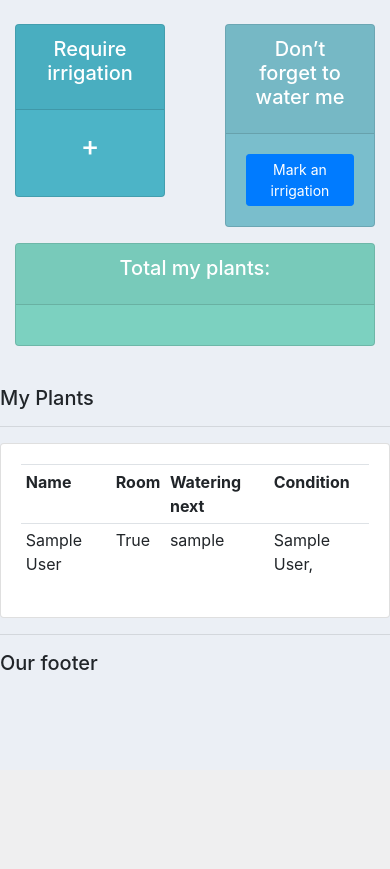
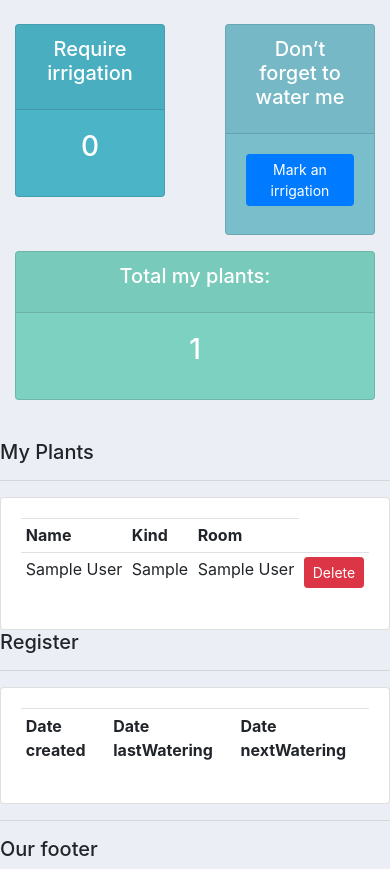
Before and after one commit to Raskol-dm/BDpr_Plant, a Django app: page / in a window 390 px wide. Shown: the part 74-943 px from the top of the page. Before the commit the page ends 744 px from the top, so only its background shows below. Run offline with Django 3.2, Linux system fonts and the light colour scheme; a user stored in the database is signed in; tables that the repository leaves empty hold one stand-in row (values such as "Sample post"); lists and menus that the app fills with data are empty; some libraries are stand-ins or nearby versions.

Commit message:
Views_and_triggers

```diff
--- a/plantproj/accounts/filters.py
+++ b/plantproj/accounts/filters.py
@@ -6,5 +6,4 @@ from .models import *
 class OrderFilter(django_filters.FilterSet):
     class Meta:
         model = Plants
-        fields = '__all__'
-        exlude = ['waterfreq']
+        fields = 'name', 'kind', 'height', 'complexity', 'lighting'
--- a/plantproj/accounts/models.py
+++ b/plantproj/accounts/models.py
@@ -1,3 +1,4 @@
+from pyexpat import model
 from django.db import models
 
 # Наша база данных
@@ -22,6 +23,7 @@ class Plants(models.Model):
     complexity = models.CharField(max_length=20,choices=COMPL)
     lighting = models.CharField(max_length=20, choices=LIGHT)
     waterfreq = models.SmallIntegerField()
+    # nextFreq = models.DateField() - для одного
 
     class Meta:
         ordering = ('name',)
@@ -37,6 +39,8 @@ class Room(models.Model):
     is_active = models.BooleanField(default=False)
     user_id = models.ForeignKey('auth.User', on_delete=models.CASCADE)
     plrelation = models.ManyToManyField(Plants)
+    # created = models.DateField(auto_now_add=True)
+    # upwaterfreq = models.DateField(auto_now=True)
 
     class Meta:
         ordering = ('user_id',)
@@ -51,3 +55,15 @@ class Room(models.Model):
 #     user = models.ForeignKey(
 #         to=User, on_delete=models.CASCADE, related_name='owner')
 #     plants = models.ManyToManyField(Plant, related_name='plants_rooms')
+
+class Watrlogs(models.Model):
+    room_id = models.ForeignKey('Room', on_delete=models.CASCADE)
+    pname_id = models.ForeignKey('Plants', on_delete=models.CASCADE)
+    created = models.DateField(auto_now_add=True)
+    upwaterfreq = models.DateField(auto_now=True)
+    nextwaterfreq = models.DateField(auto_now=True)
+
+    class Meta:
+        ordering = ('room_id',)
+        verbose_name = 'Журнал полива'
+        verbose_name_plural = 'Журнал поливов'
--- a/plantproj/accounts/templates/dashboard.html
+++ b/plantproj/accounts/templates/dashboard.html
@@ -9,27 +9,47 @@
 
 <div class="row">
 
-    <div class="col-md-12">
+    <div class="col-md-6">
         <h5>My Plants</h5>
         <hr>
         <div class="card card-body">
             <table class="table table-sm">
                 <tr>
                     <th>Name</th>
+                    <th>Kind</th>
                     <th>Room</th>
-                    <th>Watering next</th>
-                    <th>Condition</th>
                 </tr>
                 {% for i in rooms %}
                 <tr>
+                    {% for plant in i.plrelation.all %}
+                    <tr>
+                    <td> {{ plant.name }}</td>
+                    <td> {{ plant.kind }}</td>
                     <td>{{i.rname}}</td>
-                    <td>{{i.is_active}}</td>
-                    <td>{{i.user_id}}</td>
-                    <td>
-                        {% for plant in i.plrelation.all %}
-                        {{ plant.name }},
-                        {% endfor %}
-                    </td>
+                    <td><a class="btn btn-sm btn-danger" href="df">Delete</a></td>
+                    {% endfor %}
+                </tr>
+                {% endfor %}
+            </table>
+        </div>
+    </div>
+    <div class="col-md-6">
+        <h5>Register</h5>
+        <hr>
+        <div class="card card-body">
+            <table class="table table-sm">
+                <tr>
+                    <th>Date created</th>
+                    <th>Date lastWatering</th>
+                    <th>Date nextWatering</th>
+                </tr>
+                {% for i in dtlogs %}
+                <tr>
+
+                    <td>{{i.created}}</td>
+                    <td>{{i.upwaterfreq}}</td>
+                    <td>{{i.nextwaterfreq}}</td>
+                    <td><a class="btn btn-sm btn-info" href="df">Watering</a></td>
                 </tr>
                 {% endfor %}
             </table>
--- a/plantproj/accounts/templates/navbar.html
+++ b/plantproj/accounts/templates/navbar.html
@@ -25,9 +25,9 @@
             <li class="nav-item">
                 <a class="nav-link" href="../database/">Plant database</a>
             </li>
-            <li class="nav-item">
+            <!-- <li class="nav-item">
                 <a class="nav-link" href="../history/">History</a>
-            </li>
+            </li> -->
         </ul>
         </ul>
     </div>
--- a/plantproj/accounts/templates/plantsBD.html
+++ b/plantproj/accounts/templates/plantsBD.html
@@ -32,6 +32,7 @@
                     <td>Height</td>
                     <td>Complexity</td>
                     <td>Lighting</td>
+                    <td>Watering</td>
                 </tr>
                 {% for i in plants %}
                 <tr>
@@ -40,6 +41,7 @@
                     <td>{{i.height}}</td>
                     <td>{{i.complexity}}</td>
                     <td>{{i.lighting}}</td>
+                    <td>{{i.waterfreq}}</td>
                     <td><a class="btn btn-sm btn-info" href="a">Add</a></td>
                 </tr>
                 {% endfor %}
--- a/plantproj/accounts/templates/status.html
+++ b/plantproj/accounts/templates/status.html
@@ -8,7 +8,7 @@
                     <h5 class="card-title">Require irrigation</h5>
                 </div>
                 <div class="card-body">
-                    <h3 class="card-title">+</h3>
+                    <h3 class="card-title">{{water_need}}</h3>
                 </div>
             </div>
         </div>
@@ -21,7 +21,7 @@
                     <h5 class="card-title">Don’t forget to water me</h5>
                 </div>
                 <div class="card-body">
-                    <a class="btn btn-primary  btn-sm btn-block" href="">Mark an irrigation</a>
+                <h3 <a class="btn btn-primary  btn-sm btn-block" href="">Mark an irrigation</a></h3>
                 </div>
             </div>
         </div>
@@ -34,11 +34,8 @@
                     <h5 class="card-title">Total my plants:</h5>
                 </div>
                 <div class="card-body">
-                    <!-- {% for i in customers %}
-                    <tr>
-                        <td>{{i.balance}}</td>
-                    </tr>
-                    {% endfor %} -->
+                    <h3 class="card-title">{{total_plants}}</h3>
+                </div>
                 </div>
             </div>
         </div>
--- a/plantproj/accounts/views.py
+++ b/plantproj/accounts/views.py
@@ -1,23 +1,36 @@
 from django.shortcuts import render
 from django.http import HttpResponse
-from accounts.models import Plants,Room
+from accounts.models import Plants,Room, Watrlogs
 from .filters import OrderFilter
+from datetime import date
 
 # Функции и классы, активирующие наши шаблоны URL
 # Create your views here.
 
 
 def home(request):
+    rmk = []
     roomPlants = []
     rooms = Room.objects.filter(user_id = request.user.id).prefetch_related('plrelation')
     for rome in rooms:
         roomPlants.append(rome.plrelation.all())
+        rmk.append(rome.id)
+
+    total_plants = Room.objects.filter(
+        user_id=request.user.id).prefetch_related('plrelation').count()
+    print('Всего ратс', total_plants)
+    water_need = Watrlogs.objects.filter(nextwaterfreq__lte=date.today()).count()
+    print('Требуется полить', water_need)
     print(roomPlants)
-    return render(request, 'dashboard.html', {'rooms': rooms, 'roomPlants': roomPlants})
+    print('Set', rmk)
+    dtlogs = Watrlogs.objects.filter(room_id__in=rmk)
+    print(dtlogs)
+    return render(request, 'dashboard.html', {'rooms': rooms, 'roomPlants': roomPlants, 'dtlogs': dtlogs, 'total_plants': total_plants, 'water_need': water_need})
 
 
 def room(request):
-    return render(request, 'room.html')
+    rooms = Room.objects.filter(user_id=request.user.id)
+    return render(request, 'room.html', {'rooms': rooms})
 
 
 # #Figts
```
Also changed, not shown: plantproj/accounts/templates/room.html (+9 -11 lines), plantproj/accounts/migrations/0005_watrlogs.py (added).
